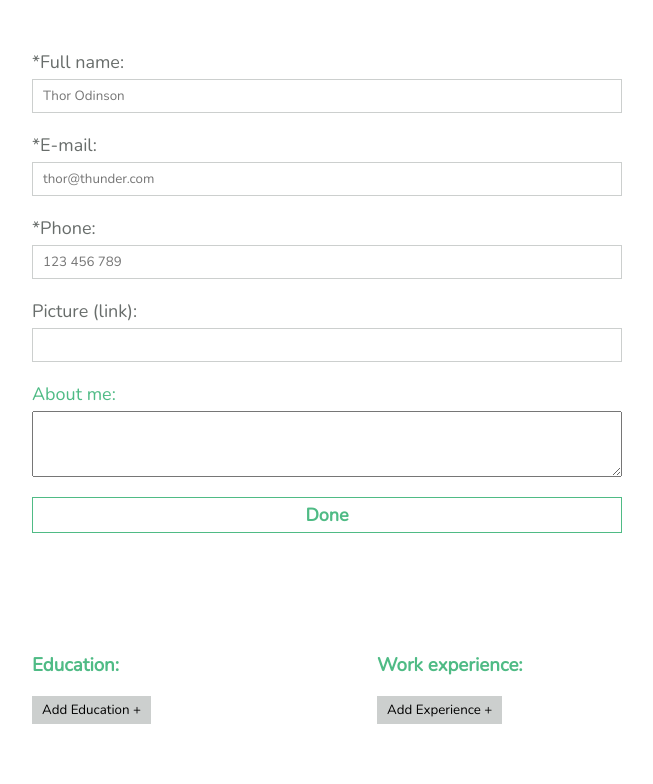
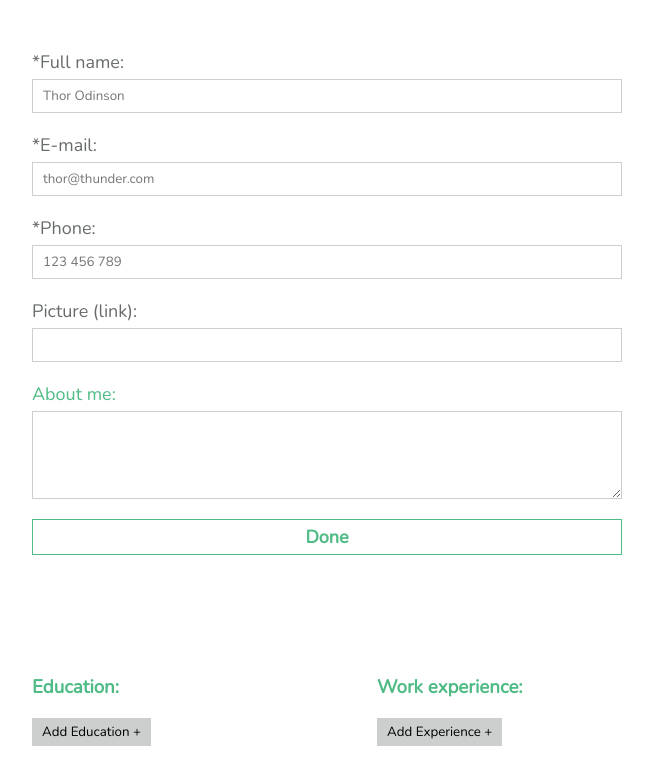
Before and after one commit to Polivaresc/react-cv-project, a React (Create React App) app: page / in a window 1280 px wide. Shown: the top 784 px of the page, without its empty margins (313-966 px from the left). Built offline with nearby package versions, Linux system fonts and the light colour scheme.

Commit message:
General change to functional component

```diff
--- a/src/components/General.js
+++ b/src/components/General.js
@@ -1,111 +1,67 @@
-import React,{ Component } from "react";
+import React,{ useState } from "react";
 
-class General extends Component {
-    constructor() {
-        super()
 
-        this.state = {
-            showForm: true,
-            general: {}
+const General = () => {
+    const [showForm, setShowForm] = useState(true)
+    const [generalInfo, setGeneralInfo] = useState({
+        fullname: '',
+        email: '',
+        phone: '',
+        picture: '',
+        about: ''
+    })
+
+    const handleChange = (e) => {
+        const keyName = Object.keys(generalInfo).find((key) => key === e.target.name)
+        if(e.target.name === keyName) {
+            setGeneralInfo({...generalInfo, [e.target.name]: e.target.value})
         }
-
-        this.setGeneralInfo = this.setGeneralInfo.bind(this)
-        this.editInfo = this.editInfo.bind(this)
     }
 
-    setGeneralInfo(generalInfo) {
-        this.setState({
-            general: Object.assign(generalInfo),
-            showForm: false
-        })
+    const handleSubmit = (e) => {
+        e.preventDefault()
+        setShowForm(false)
     }
 
-    editInfo() {
-        this.setState({
-            showForm: true
-        })
+    const editInfo = () => {
+        setShowForm(true)
     }
 
-    render() {
-        return (
-            <div>
-                {this.state.showForm && <GeneralForm setGeneralInfo={this.setGeneralInfo}/>}
-                {!(this.state.showForm) &&
-                    <div>
-                        <GeneralInfo generalInfo={this.state.general}/>
-                        <button type="button" className="submit-button" onClick={this.editInfo}>Edit Information</button>
-                    </div>
-                }
-            </div>
-        )
-    }
-}
-
-class GeneralForm extends Component {
-    constructor() {
-        super()
-
-        this.state = {
-            generalInfo: {
-                fullname: '',
-                email: '',
-                phone: '',
-                picture: '',
-                about: '',
-            }
-        }
-
-        this.addInfo = this.addInfo.bind(this)
-        this.handleSubmit = this.handleSubmit.bind(this)
-
-    }
-
-    addInfo(e) {
-        const newInfo = this.state.generalInfo
-        newInfo[e.target.name] = e.target.value
-        this.setState({generalInfo: newInfo})
-    }
-
-    handleSubmit(e) {
-        e.preventDefault()
-        this.props.setGeneralInfo(this.state.generalInfo)
-    }
-
-        /* if(!e.target.email) {
-            errors.email = 'Your email is required'
-        } else if (!/^[A-Z0-9._%+-]+@[A-Z0-9.-]+\.[A-Z]{2,4}$/i.test(e.target.email)) {
-            errors.email = 'Please, enter a valid email address'
-        } */
-
-    render() {
+    if (showForm) {
         return (
             <div>
                 <form className="general-form">
                     <div>
                         <label htmlFor="full-name">*Full name:</label>
-                        <input type="text" id="full-name" name="fullname" placeholder="Thor Odinson" onChange={this.addInfo}/>
+                        <input type="text" id="full-name" name="fullname" placeholder="Thor Odinson" value={generalInfo.fullname} onChange={handleChange}/>
                     </div>
                     <div>
                         <label htmlFor="email">*E-mail:</label>
-                        <input type="email" id="email" name="email" placeholder="thor@thunder.com" onChange={this.addInfo}/>
+                        <input type="email" id="email" name="email" placeholder="thor@thunder.com" value={generalInfo.email} onChange={handleChange}/>
                     </div>
                     <div>
                         <label htmlFor="phone">*Phone:</label>
-                        <input type="tel" id="phone" name="phone" placeholder="123 456 789" onChange={this.addInfo}/>
+                        <input type="tel" id="phone" name="phone" placeholder="123 456 789" value={generalInfo.phone} onChange={handleChange}/>
                     </div>
                     <div>
                         <label htmlFor="picture">Picture (link):</label>
-                        <input type="url" id="picture" name="picture" onChange={this.addInfo}/>
+                        <input type="url" id="picture" name="picture" onChange={handleChange}/>
                     </div>
                     <div>
                         <label htmlFor="about">About me:</label>
-                        <textarea id="about" name="about" rows={4} onChange={this.addInfo}/>
+                        <textarea id="about" name="about" rows={4} value={generalInfo.about} onChange={handleChange}/>
                     </div>
-                    <button type="submit" className="submit-button" onClick={this.handleSubmit}>Done</button>
+                    <button type="submit" className="submit-button" onClick={handleSubmit}>Done</button>
                 </form>
             </div>
         )
     }
+    return (
+        <div>
+            <GeneralInfo generalInfo={generalInfo}/>
+            <button type="button" className="submit-button" onClick={editInfo}>Edit Information</button>
+        </div>
+    )
 }
 
 const GeneralInfo = (props) => {
--- a/src/styles.css
+++ b/src/styles.css
@@ -38,15 +38,16 @@ form>div {
   gap: 5px;
 }
 
-input {
+input, textarea {
   font-family: inherit;
   outline: none;
   border: 1px solid var(--light-gray);
   padding: 7px 10px;
   color: var(--dark-gray);
+  resize: vertical;
 }
 
-input:focus {
+input:focus, textarea:focus {
   border: 1px solid var(--green);
 }
 
```
